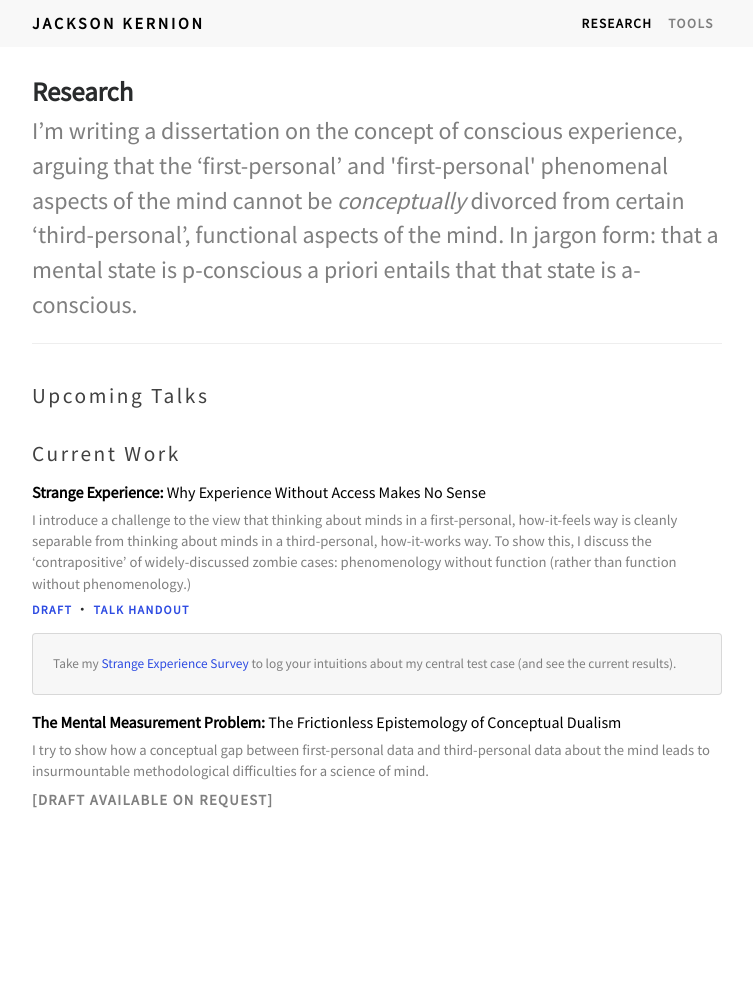
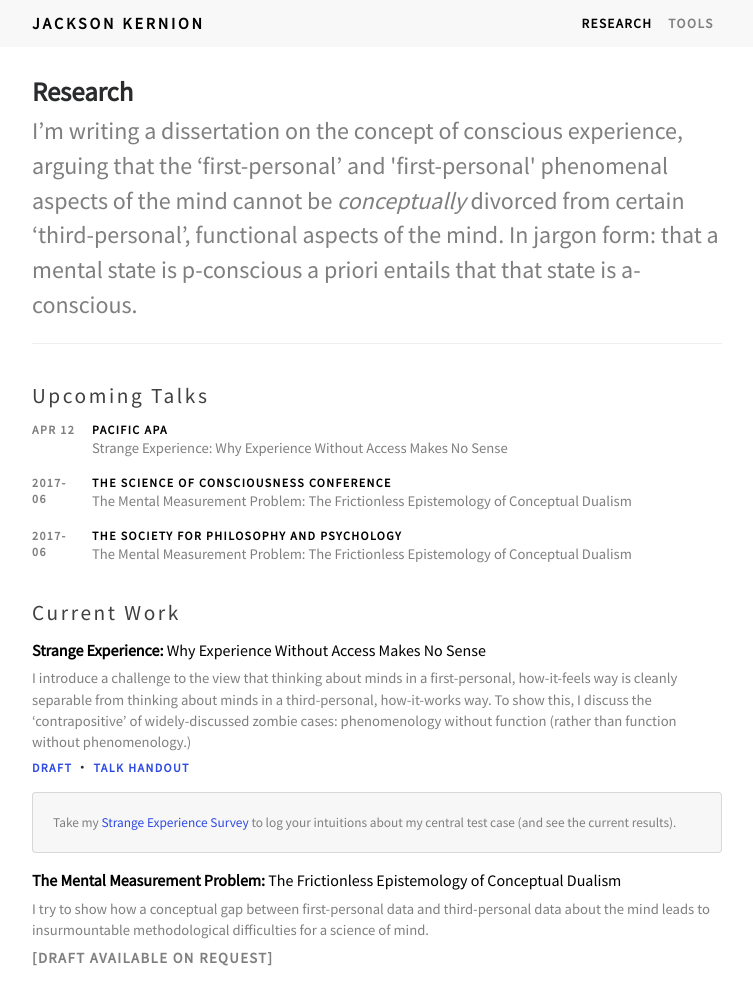
Before and after one commit to jacksonkernion/jacksonkernion.github.io, a Jekyll site: the page built from research.md, in a window 1280 px wide. Shown: the whole page, without its empty margins (263-1016 px from the left). Built offline with Jekyll 4.4.1, drawn with Linux system fonts in a browser that asks for light colours; nearby versions of some CDN libraries; our own code applies the rules of GitHub Pages for plain Markdown files; before the commit the page ends 900 px from its top, so only the background shows below that.

Commit message:
fixed loop bug 11

```diff
--- a/research.md
+++ b/research.md
@@ -9,7 +9,7 @@ title: Research
 <h2>Upcoming Talks</h2>
 
 {% comment %}{% assign talks = site.data.talks | where_exp: "date", "date !< site.time" %} {% endcomment %}
-{% for talk in site.data.talks %}
+{% for talk in site.data.cv.talks %}
 
 <div class="talk row">
   <div class="talk-date col">{{ talk.date | date: "%b %d" }}</div>
```
